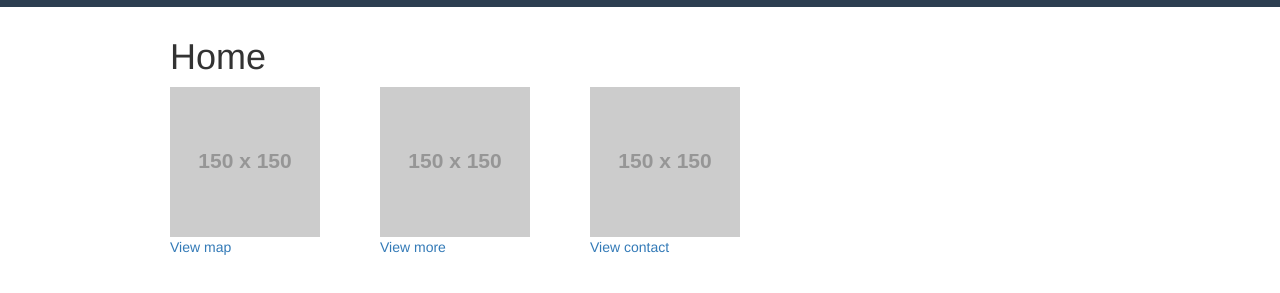
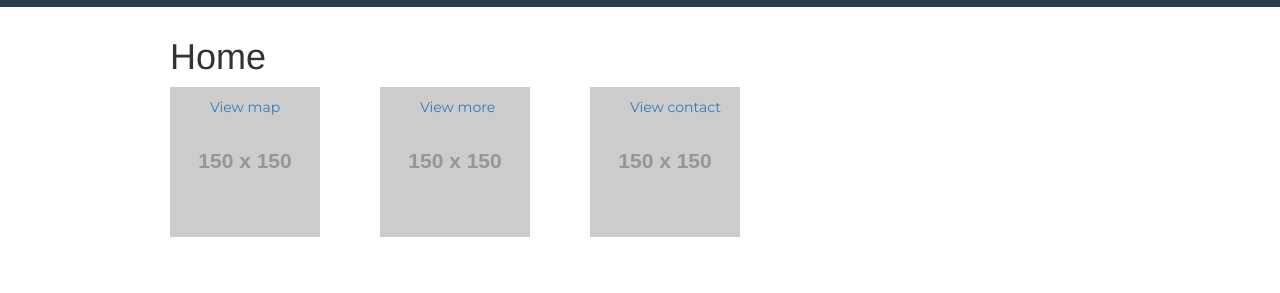
Before and after one commit to NolanAguirre/Y.S.-Management, a plain HTML site: page index.html in a window 1280 px wide. Shown: the part 73-366 px from the top of the page. Drawn offline with nearby package versions, Linux system fonts and the light colour scheme; some packages are replaced by stand-ins of ours; placeholder pictures from the web are drawn by us.

Commit message:
add new font, move sub nav bar text

```diff
--- a/css/main.css
+++ b/css/main.css
@@ -81,11 +81,14 @@ form{
    }
 }
 .home-slide div{
+    position: relative;
     float:left;
     padding-right:60px;
     border-radius: 30px;
 }
 .home-img-text{
+    font-family: 'Montserrat', sans-serif;
     position: absolute;
-    margin-bottom:20px;
+    bottom:110px;
+    left:40px;
 }
--- a/index.html
+++ b/index.html
@@ -8,6 +8,7 @@
     <link rel="stylesheet" href="https://cdnjs.cloudflare.com/ajax/libs/normalize/3.0.3/normalize.min.css"/>
     <link rel="stylesheet" href="css/main.css"/>
     <link rel="stylesheet" href="https://maxcdn.bootstrapcdn.com/bootstrap/3.3.5/css/bootstrap.min.css">
+    <link href='http://fonts.googleapis.com/css?family=Montserrat' rel='stylesheet' type='text/css'>
 </head>
 
 <body>
```
